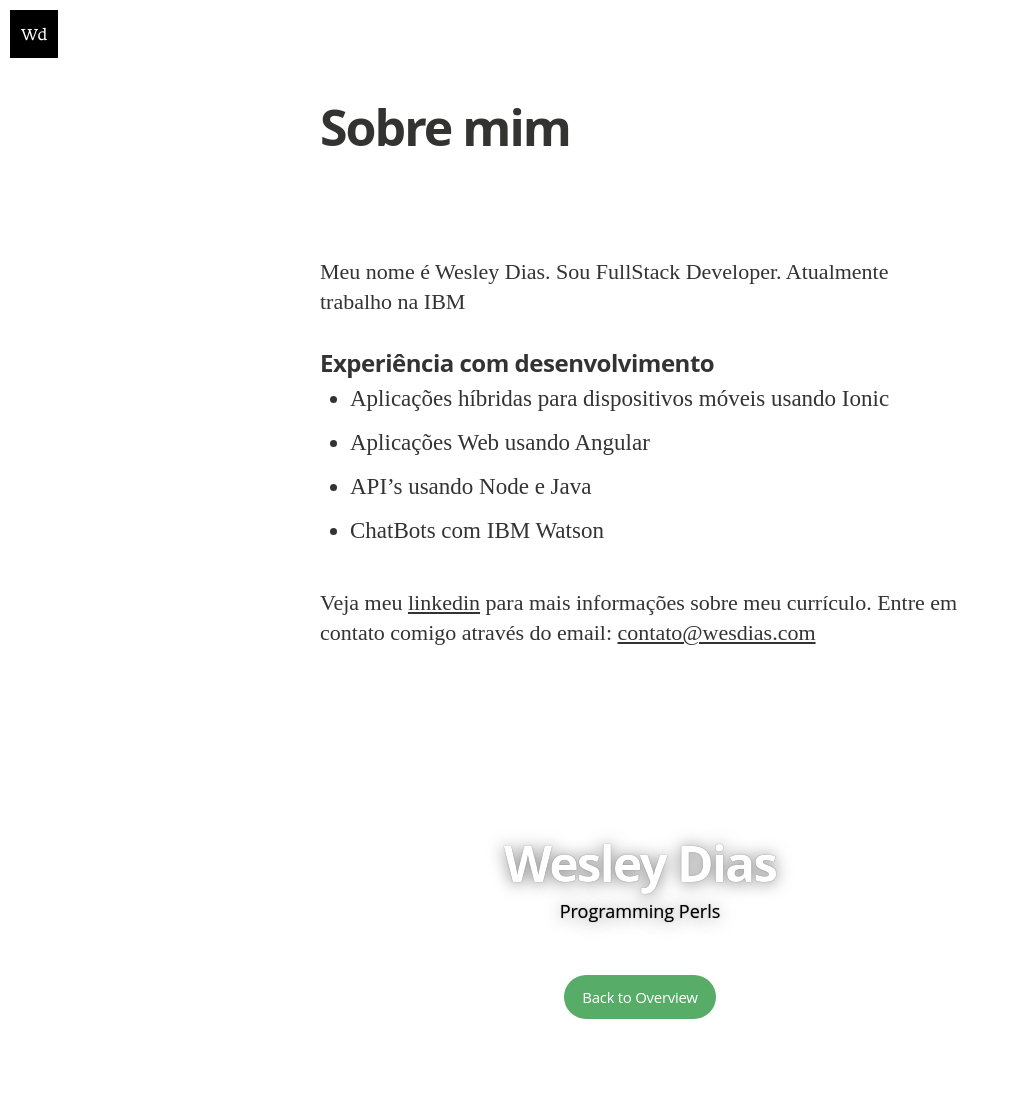
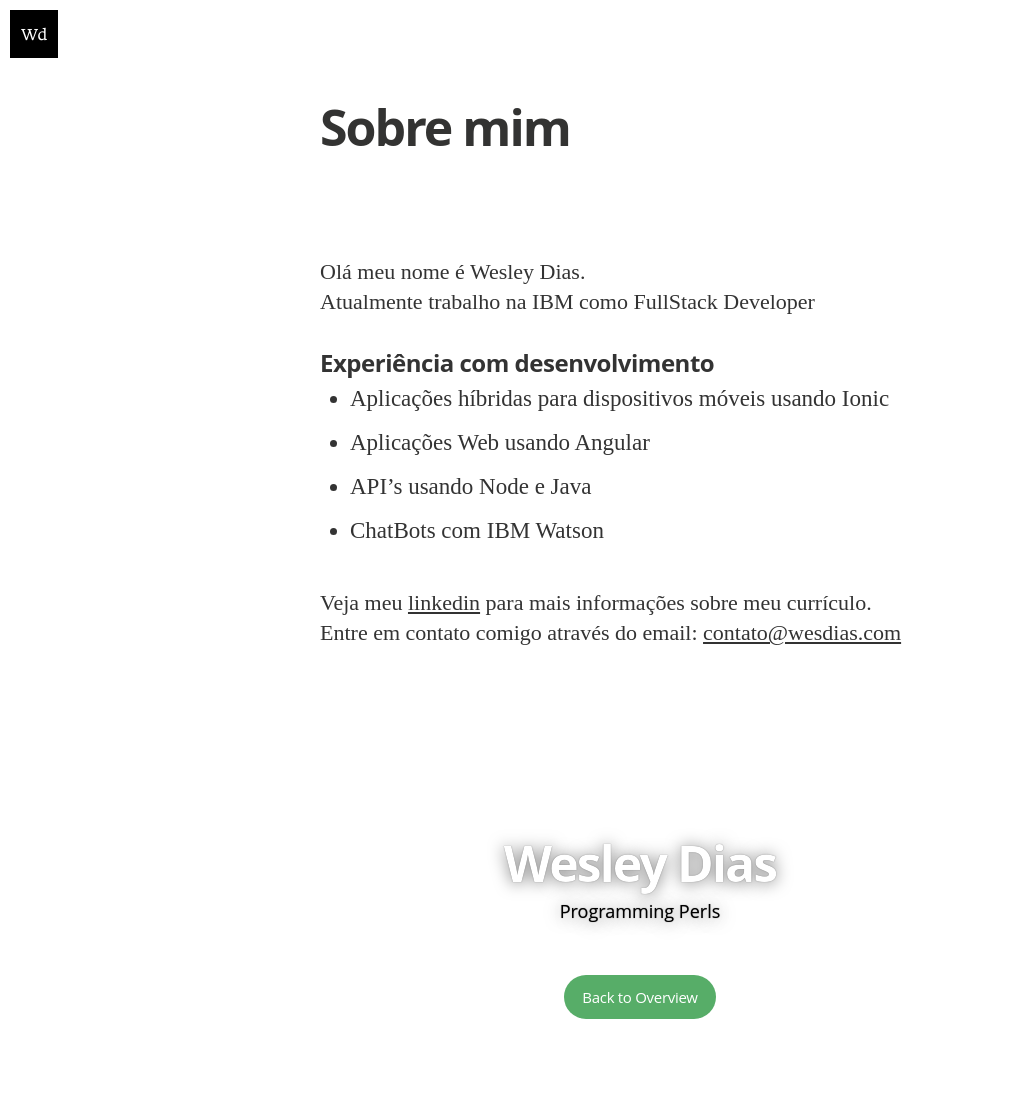
Before and after one commit to TheWesDias/thewesdias.io, a Jekyll site: the page built from about.md, in a window 1280 px wide. Shown: the whole page, without its empty margins (0-1010 px from the left). Built offline with Jekyll 4.4.1, drawn with Linux system fonts in a browser that asks for light colours; nearby versions of some CDN libraries; some web fonts are replaced.

Commit message:
ajustes pagina about

```diff
--- a/about.md
+++ b/about.md
@@ -4,9 +4,8 @@ title: Sobre mim
 permalink: /about/
 ---
 
-Meu nome é Wesley Dias.
-Sou FullStack Developer.
-Atualmente trabalho na IBM
+Olá meu nome é Wesley Dias.
+<br/>Atualmente trabalho na IBM como FullStack Developer
 
 ### Experiência com desenvolvimento
 * Aplicações híbridas para dispositivos móveis usando Ionic
@@ -16,7 +15,7 @@ Atualmente trabalho na IBM
 
 
 Veja meu [linkedin]{:target="_blank"} para mais informações sobre meu currículo.
-Entre em contato comigo através do email: <a href="mailto:{{ site.email}}">{{ site.email }}</a>
+<br/>Entre em contato comigo através do email: <a href="mailto:{{ site.email}}">{{ site.email }}</a>
 
 
 [linkedin]:    https://linkedin.com/in/wesley-luan/
```
